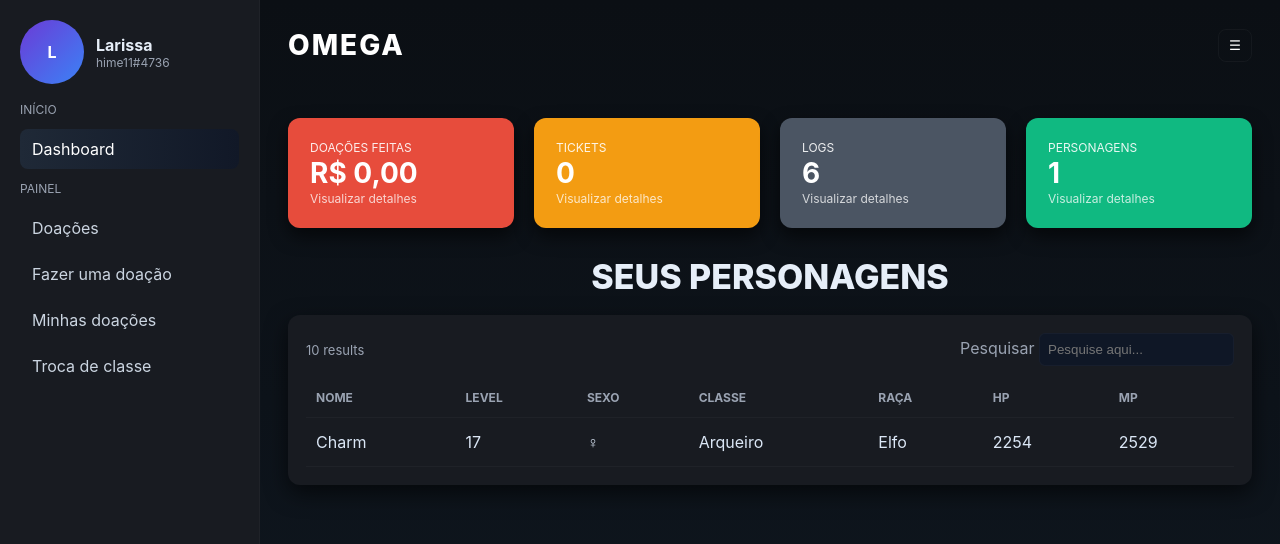
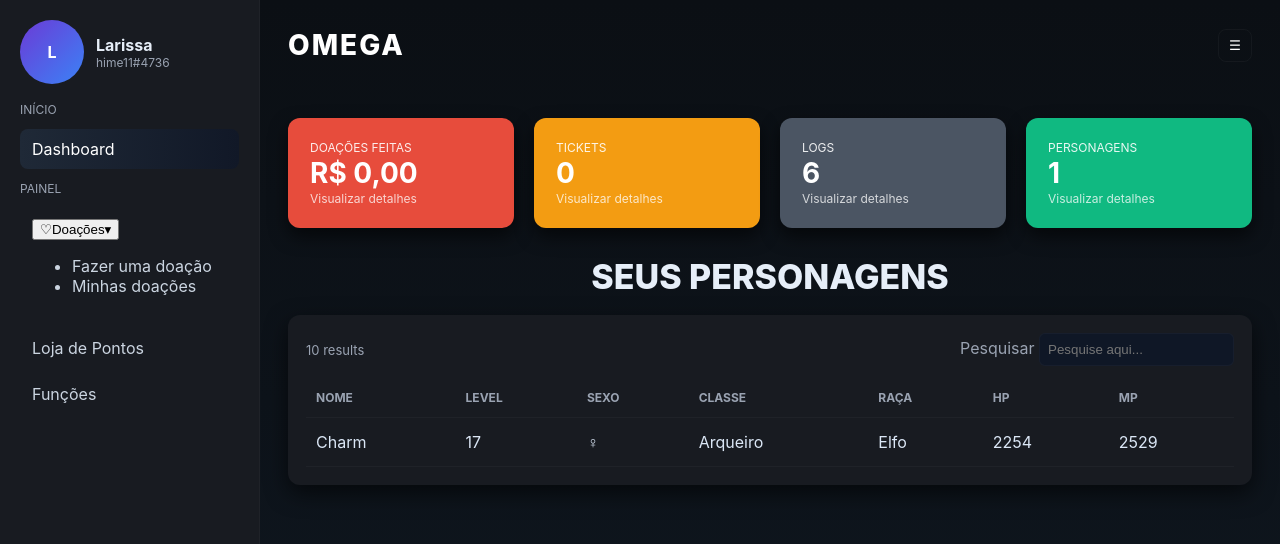
Before and after one commit to Larissa1232/evol, a React (Vite) app: page / in a window 1280 px wide. Shown: the top 544 px of the page. Built offline with nearby package versions, Linux system fonts and the light colour scheme.

Commit message:
Remove 'Troca de classe' submenu; disable Parcel cache (--no-cache)

```diff
--- a/package.json
+++ b/package.json
@@ -3,7 +3,7 @@
   "version": "1.0.0",
   "private": true,
   "scripts": {
-    "start": "parcel index.html --port 3000",
+    "start": "parcel index.html --port 3000 --no-cache",
     "build": "parcel build index.html"
   },
   "dependencies": {
--- a/src/components/Sidebar.jsx
+++ b/src/components/Sidebar.jsx
@@ -1,7 +1,9 @@
-import React from 'react';
+import React, {useState} from 'react';
 import './PlayerSidebar.css';
 
 export default function Sidebar() {
+  const [donationOpen, setDonationOpen] = useState(true);
+
   return (
     <aside className="sidebar">
       <div className="profile">
@@ -15,11 +17,30 @@ export default function Sidebar() {
       <nav className="menu">
         <div className="menu-section">INÍCIO</div>
         <a className="menu-item active">Dashboard</a>
+
         <div className="menu-section">PAINEL</div>
-        <a className="menu-item">Doações</a>
-        <a className="menu-item">Fazer uma doação</a>
-        <a className="menu-item">Minhas doações</a>
-        <a className="menu-item">Troca de classe</a>
+
+        <div className="menu-item has-children">
+          <button
+            className="menu-link"
+            onClick={() => setDonationOpen(v => !v)}
+            aria-expanded={donationOpen}
+          >
+            <span className="icon">♡</span>
+            <span className="label">Doações</span>
+            <span className={`caret ${donationOpen ? 'open' : ''}`}>
+              ▾
+            </span>
+          </button>
+
+          <ul className={`submenu ${donationOpen ? 'open' : ''}`}>
+            <li><a className="submenu-item">Fazer uma doação</a></li>
+            <li><a className="submenu-item">Minhas doações</a></li>
+          </ul>
+        </div>
+
+        <a className="menu-item">Loja de Pontos</a>
+        <a className="menu-item">Funções</a>
       </nav>
     </aside>
   );
```
